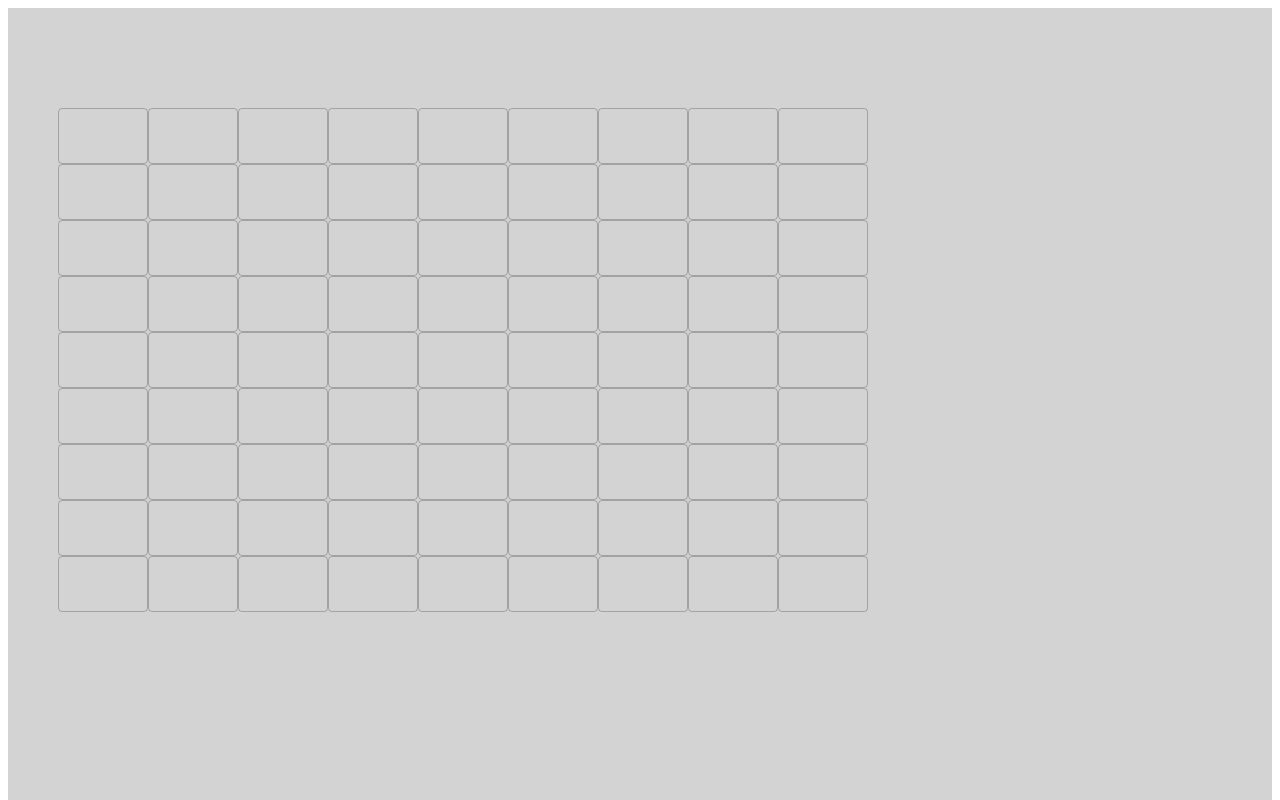
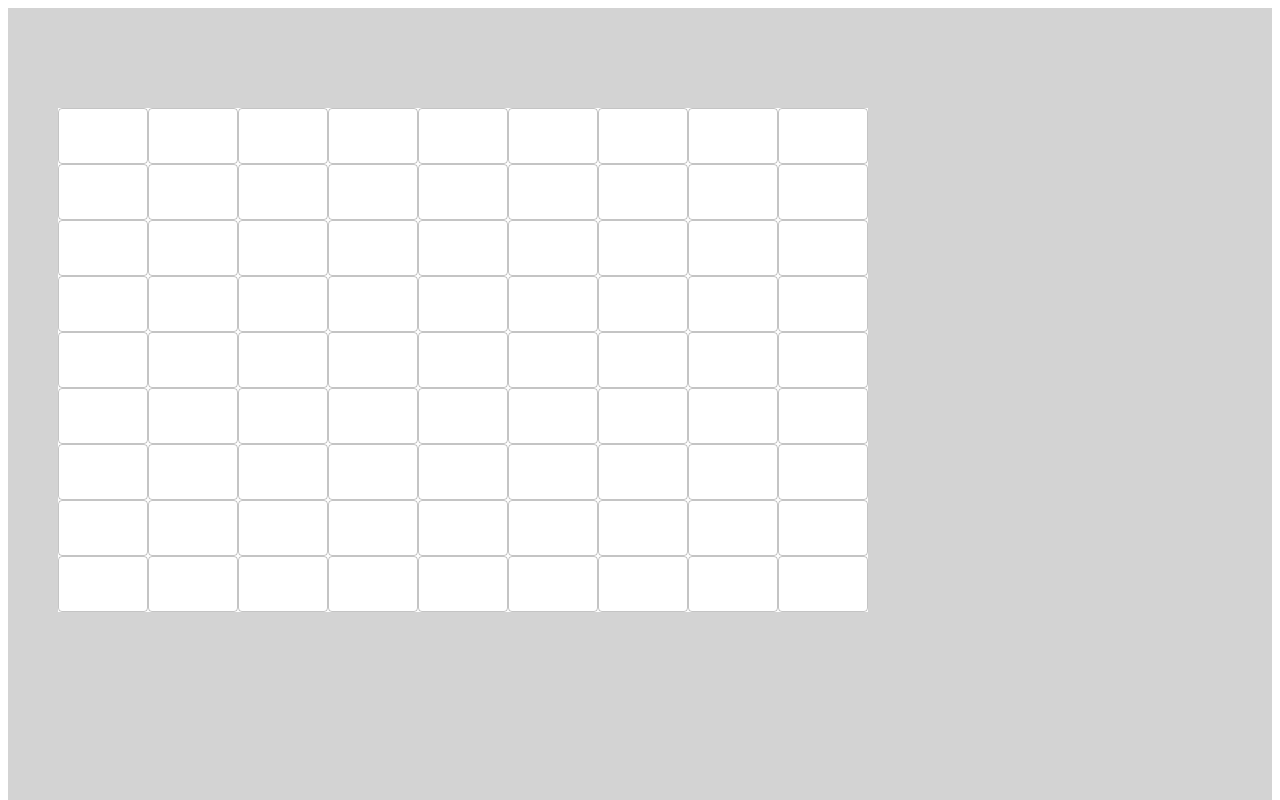
Before and after one commit to youssefrag/SudokuSolver, a React (Create React App) app in the folder client/: page / in a window 1280 px wide. Shown: the top 800 px of the page. Built offline with nearby package versions, Linux system fonts and the light colour scheme.

Commit message:
finish coloring text fields

```diff
--- a/client/src/components/ui/Board.jsx
+++ b/client/src/components/ui/Board.jsx
@@ -11,9 +11,6 @@ const useStyles = makeStyles({
     flexDirection: 'column',
     paddingLeft: '50px'
   },
-  f1: {
-    border: '10px solid'
-  }
 });
 
 export default function Board() {
--- a/client/src/components/ui/Boards.css
+++ b/client/src/components/ui/Boards.css
@@ -1,168 +1,205 @@
 .f1 {
   border-left: 2px solid;
   border-top: 2px solid;
+  background-color: white;
 }
 
 .f2 {
   border-top: 2px solid;
+  background-color: white;
 }
 
 .f3 {
+  border-right: 2px solid;
   border-top: 2px solid;
+  background-color: white;
 }
 
 .f4 {
   border-top: 2px solid;
+  background-color: white;
 }
 
 .f5 {
   border-top: 2px solid;
+  background-color: white;
 }
 
 .f6 {
   border-top: 2px solid;
+  background-color: white;
 }
 
 .f7 {
   border-top: 2px solid;
+  background-color: white;
 }
 
 .f8 {
   border-top: 2px solid;
+  background-color: white;
 }
 
 .f9 {
   border-top: 2px solid;
   border-right: 2px solid;
+  background-color: white;
 }
 
 .f10 {
   border-left: 2px solid;
+  background-color: white;
 }
 
 .f19 {
   border-left: 2px solid;
+  background-color: white;
 }
 
 .f28 {
   border-left: 2px solid;
+  background-color: white;
 }
 
 .f37 {
   border-left: 2px solid;
+  background-color: white;
 }
 
 .f46 {
   border-left: 2px solid;
+  background-color: white;
 }
 
 .f55 {
   border-left: 2px solid;
+  background-color: white;
 }
 
 .f64 {
   border-left: 2px solid;
+  background-color: white;
 }
 
 .f73 {
   border-left: 2px solid;
+  border-bottom: 2px solid;
+  background-color: white;
 }
 
 .f18 {
   border-right: 2px solid;
+  background-color: white;
 }
 
 .f27 {
   border-right: 2px solid;
+  background-color: white;
 }
 
 .f36 {
   border-right: 2px solid;
+  background-color: white;
 }
 
 .f45 {
   border-right: 2px solid;
+  background-color: white;
 }
 
 .f54 {
   border-right: 2px solid;
+  background-color: white;
 }
 
 .f63 {
   border-right: 2px solid;
+  border-right: 2px solid;
+  background-color: white;
+
 }
 
 .f72 {
   border-right: 2px solid;
+  border-right: 2px solid;
+  background-color: white;
+
 }
 
 .f81 {
   border-right: 2px solid;
   border-bottom: 2px solid;
+  background-color: white;
 }
 
 .f80 {
   border-bottom: 2px solid;
+  background-color: white;
 }
 
 .f79 {
   border-bottom: 2px solid;
+  background-color: white;
 }
 
 .f78 {
   border-bottom: 2px solid;
+  background-color: white;
 }
 
 .f77 {
   border-bottom: 2px solid;
+  background-color: white;
 }
 
 .f76 {
   border-bottom: 2px solid;
+  background-color: white;
 }
 
 .f75 {
   border-bottom: 2px solid;
+  background-color: white;
 }
 
 .f74 {
   border-bottom: 2px solid;
-}
-
-.f73 {
-  border-bottom: 2px solid;
-}
-
-.f3 {
-  border-right: 2px solid;
+  background-color: white;
 }
 
 .f12 {
   border-right: 2px solid;
+  background-color: white;
 }
 
 .f21 {
   border-right: 2px solid;
+  background-color: white;
 }
 
 .f30 {
   border-right: 2px solid;
+  background-color: white;
 }
 
 .f39 {
   border-right: 2px solid;
+  background-color: white;
 }
 
 .f48 {
   border-right: 2px solid;
+  background-color: white;
 }
 
 .f57 {
   border-right: 2px solid;
+  background-color: white;
 }
 
 .f66 {
   border-right: 2px solid;
+  background-color: white;
 }
 
 .f75 {
@@ -276,3 +313,171 @@
 .f54 {
   border-bottom: 2px solid;
 }
+
+.f11 {
+  background-color: white;
+}
+
+.f20 {
+  background-color: white;
+}
+
+.f29 {
+  background-color: white;
+}
+
+.f38 {
+  background-color: white;
+}
+
+.f47 {
+  background-color: white;
+}
+
+.f56 {
+  background-color: white;
+}
+
+.f65 {
+  background-color: white;
+}
+
+.f13 {
+  background-color: white;
+}
+
+.f22 {
+  background-color: white;
+}
+
+.f31 {
+  background-color: white;
+}
+
+.f40 {
+  background-color: white;
+}
+
+.f49 {
+  background-color: white;
+}
+
+.f58 {
+  background-color: white;
+}
+
+.f67 {
+  background-color: white;
+}
+
+.f16 {
+  background-color: white;
+}
+
+.f25 {
+  background-color: white;
+}
+
+.f34 {
+  background-color: white;
+}
+
+.f43 {
+  background-color: white;
+}
+
+.f52 {
+  background-color: white;
+}
+
+.f61 {
+  background-color: white;
+}
+
+.f70 {
+  background-color: white;
+}
+
+.f17 {
+  background-color: white;
+}
+
+.f26 {
+  background-color: white;
+}
+
+.f35 {
+  background-color: white;
+}
+
+.f44 {
+  background-color: white;
+}
+
+.f53 {
+  background-color: white;
+}
+
+.f62 {
+  background-color: white;
+}
+
+.f71 {
+  background-color: white;
+}
+
+.f14 {
+  background-color: white;
+}
+
+.f15 {
+  background-color: white;
+}
+
+.f23 {
+  background-color: white;
+}
+
+.f24 {
+  background-color: white;
+}
+
+.f32 {
+  background-color: white;
+}
+
+.f33 {
+  background-color: white;
+}
+
+.f42 {
+  background-color: white;
+}
+
+.f41 {
+  background-color: white;
+}
+
+.f50 {
+  background-color: white;
+}
+
+.f51 {
+  background-color: white;
+}
+
+.f60 {
+  background-color: white;
+}
+
+.f59 {
+  background-color: white;
+}
+
+.f68 {
+  background-color: white;
+}
+
+.f69 {
+  background-color: white;
+}
```
